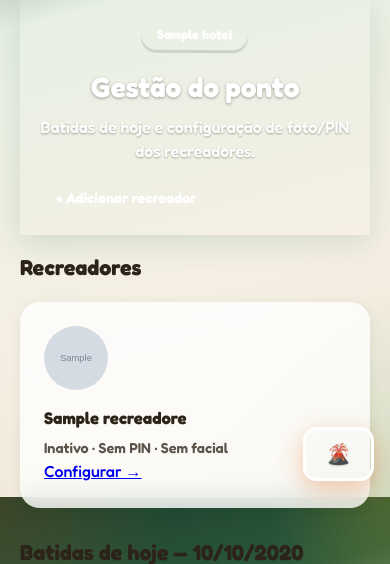
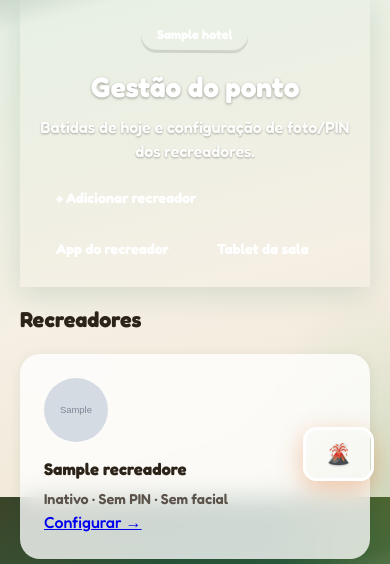
Before and after one commit to 0125mateus/universo-vulcaozinho, a Django app: template templates/ponto/gestao.html in a window 390 px wide. Shown: the part 347-911 px from the top of the page. Run offline with Django 5.2, Linux system fonts and the light colour scheme; the template is opened without the code that fills it: most values are stand-ins (such as "Sample title", 1, 10 or a date in 2020); grey boxes marked "Sample" are stand-in pictures.

Commit message:
Restore recreador app and tablet links on ponto gestão.
Puts quick access buttons beside Adicionar recreador for staff.

Co-authored-by: Cursor <cursoragent@cursor.com>

```diff
--- a/templates/ponto/gestao.html
+++ b/templates/ponto/gestao.html
@@ -8,8 +8,10 @@
     <span class="hotel-badge">{{ hotel.nome }}</span>
     <h2>Gestão do ponto</h2>
     <p>Batidas de hoje e configuração de foto/PIN dos recreadores.</p>
-    <div class="rec-actions" style="justify-content:flex-start;margin-top:0.75rem;">
+    <div class="rec-actions" style="justify-content:flex-start;margin-top:0.75rem;gap:0.5rem;flex-wrap:wrap;">
         <a href="{% url 'ponto_recreador_novo' %}" class="rec-btn rec-btn-primary">+ Adicionar recreador</a>
+        <a href="{% url 'ponto_app_login' %}" class="rec-btn rec-btn-primary">App do recreador</a>
+        <a href="{% url 'ponto_quiosque' %}" class="rec-btn rec-btn-primary">Tablet da sala</a>
     </div>
 </section>
 
```
